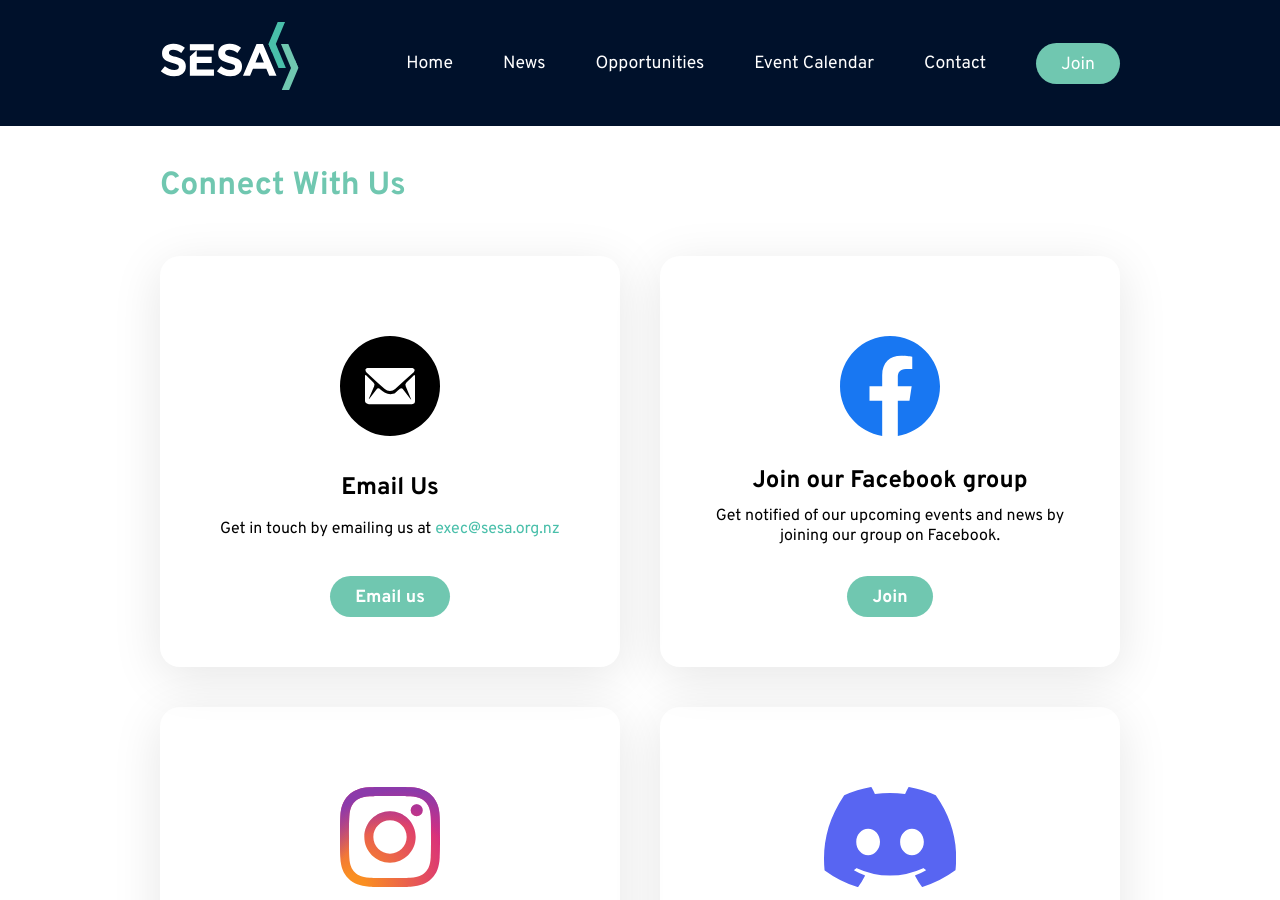
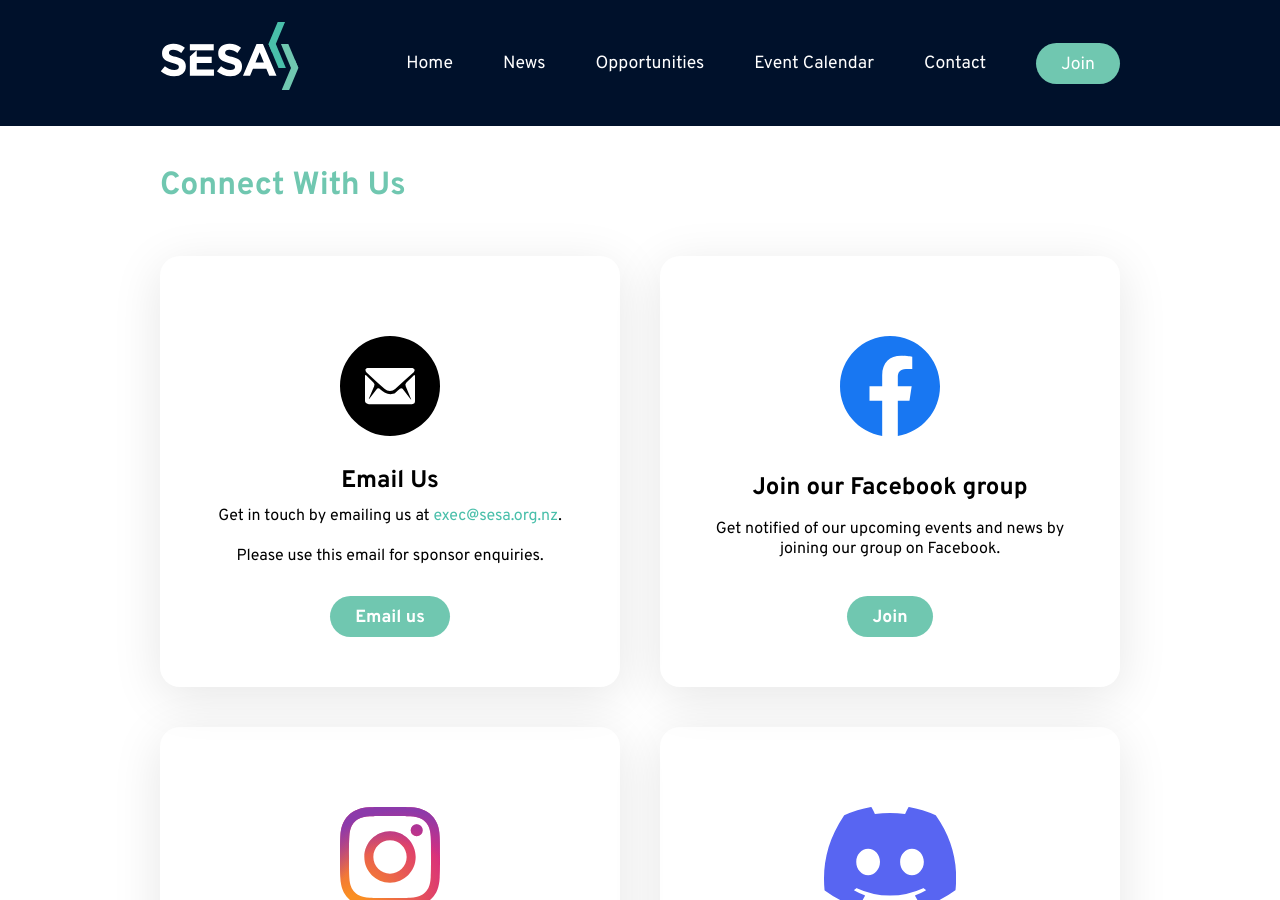
Before and after one commit to sesauoa/ausesa.github.com, a Jekyll site: the page built from contact/index.html, in a window 1280 px wide and 900 px high. Built offline with Jekyll 4.4.1, drawn with Linux system fonts in a browser that asks for light colours; nearby versions of some CDN libraries.

Commit message:
Change contact page email text

```diff
--- a/contact/index.html
+++ b/contact/index.html
@@ -10,7 +10,9 @@ title: SESA - Contact
     <h2 class="title">Email Us</h2>
     <p class="description">
       Get in touch by emailing us at
-      <a href="mailto:exec@sesa.org.nz">exec@sesa.org.nz</a>
+      <a href="mailto:exec@sesa.org.nz">exec@sesa.org.nz</a>.
+      <br><br>
+      Please use this email for sponsor enquiries.
     </p>
     <a
       href="mailto:exec@sesa.org.nz"
```
